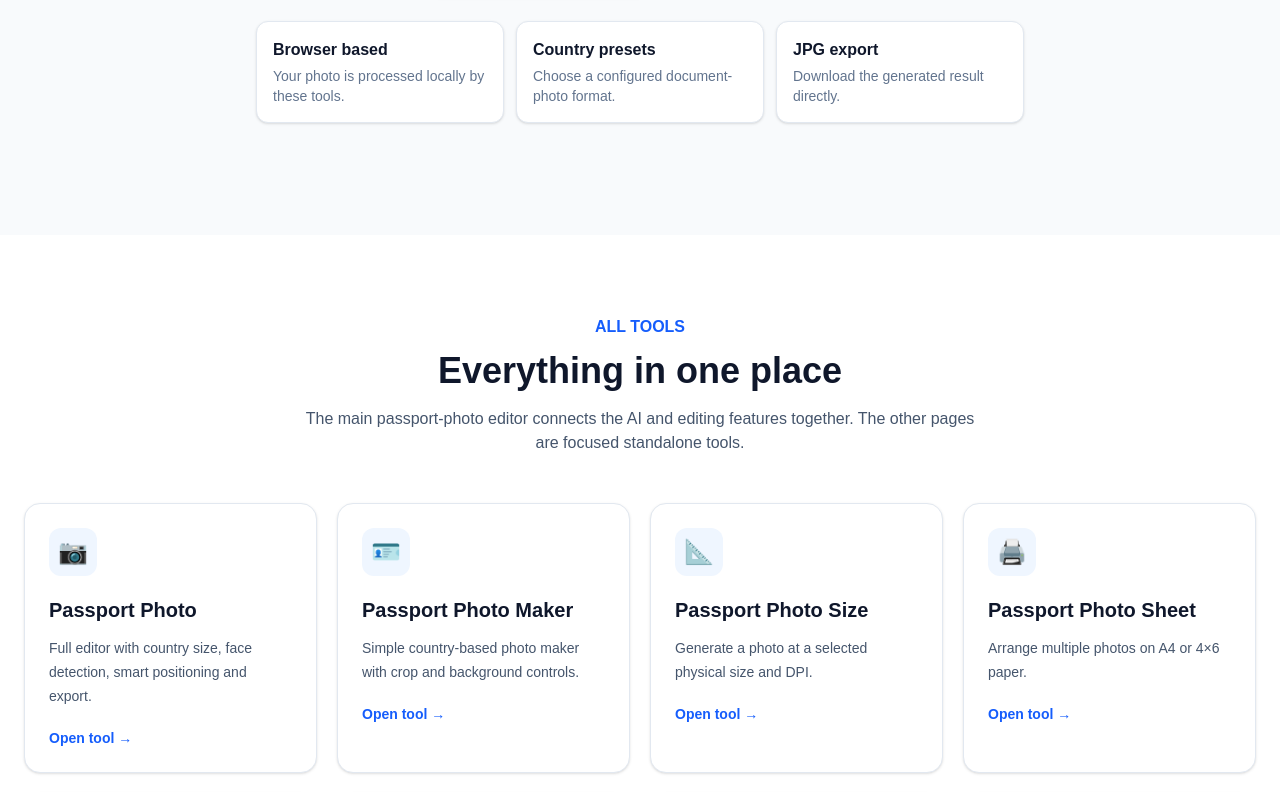
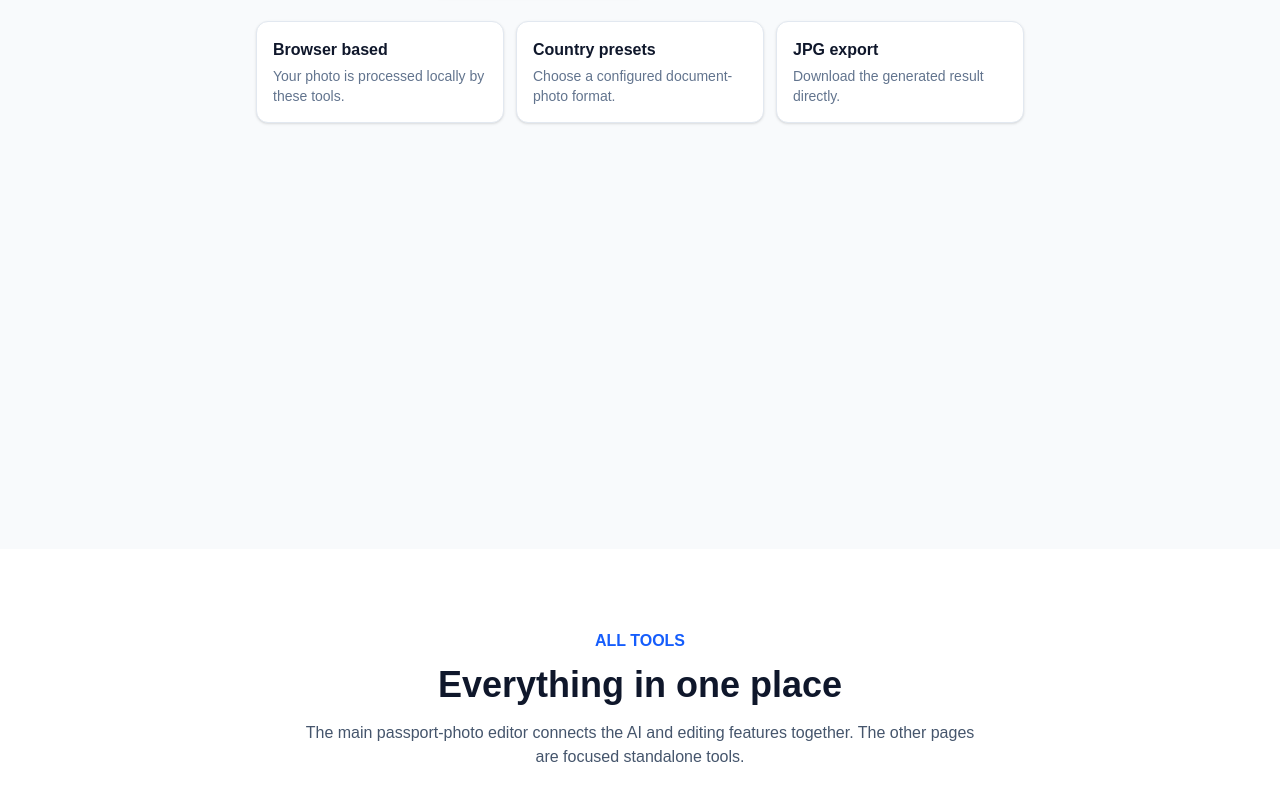
Before and after one commit to sajjadkhan11228/visapic, a Next.js app: page / in a window 1280 px wide. Shown: the part 580-1372 px from the top of the page. Built offline with nearby package versions, Linux system fonts and the light colour scheme.

Commit message:
Add Adsterra banner ads

```diff
--- /dev/null
+++ b/app/components/AdsterraBanner.tsx
@@ -0,0 +1,52 @@
+"use client";
+
+export default function AdsterraBanner() {
+  const adCode = `
+    <!DOCTYPE html>
+    <html>
+      <head>
+        <meta name="viewport" content="width=300,height=250" />
+        <style>
+          html, body {
+            margin: 0;
+            padding: 0;
+            width: 300px;
+            height: 250px;
+            overflow: hidden;
+            background: transparent;
+          }
+        </style>
+      </head>
+      <body>
+        <script>
+          var atOptions = {
+            'key': '14961df5a90435a2d455a8b391ae9866',
+            'format': 'iframe',
+            'height': 250,
+            'width': 300,
+            'params': {}
+          };
+        </script>
+
+        <script src="https://www.highrevenueformat.com/14961df5a90435a2d455a8b391ae9866/invoke.js"></script>
+      </body>
+    </html>
+  `;
+
+  return (
+    <div className="flex justify-center py-8">
+      <iframe
+        title="Advertisement"
+        srcDoc={adCode}
+        width="300"
+        height="250"
+        style={{
+          border: "0",
+          display: "block",
+          overflow: "hidden",
+        }}
+        loading="lazy"
+      />
+    </div>
+  );
+}
--- a/app/page.tsx
+++ b/app/page.tsx
@@ -1,3 +1,5 @@
+import AdsterraBanner from "./components/AdsterraBanner";
+
 const tools = [
   {
     icon: "📷",
@@ -16,73 +18,85 @@ const tools = [
   {
     icon: "📐",
     title: "Passport Photo Size",
-    description: "Generate a photo at a selected physical size and DPI.",
+    description:
+      "Generate a photo at a selected physical size and DPI.",
     href: "/passport-photo-size",
   },
   {
     icon: "🖨️",
     title: "Passport Photo Sheet",
-    description: "Arrange multiple photos on A4 or 4×6 paper.",
+    description:
+      "Arrange multiple photos on A4 or 4×6 paper.",
     href: "/passport-photo-sheet",
   },
   {
     icon: "✂️",
     title: "Image Cropper",
-    description: "Crop, rotate and resize the framing of an image.",
+    description:
+      "Crop, rotate and resize the framing of an image.",
     href: "/image-cropper",
   },
   {
     icon: "↔️",
     title: "Image Resizer",
-    description: "Resize images with presets or custom dimensions.",
+    description:
+      "Resize images with presets or custom dimensions.",
     href: "/image-resizer",
   },
   {
     icon: "🗜️",
     title: "Image Compressor",
-    description: "Reduce JPG size to a target file-size range.",
+    description:
+      "Reduce JPG size to a target file-size range.",
     href: "/image-compressor",
   },
   {
     icon: "📉",
     title: "Image Size Reducer",
-    description: "Reduce image dimensions and file size in your browser.",
+    description:
+      "Reduce image dimensions and file size in your browser.",
     href: "/image-size-reducer",
   },
   {
     icon: "🔄",
     title: "JPG to PNG",
-    description: "Convert JPG, JPEG, WebP or BMP images to PNG.",
+    description:
+      "Convert JPG, JPEG, WebP or BMP images to PNG.",
     href: "/jpg-to-png",
   },
   {
     icon: "🖼️",
     title: "Image to JPG",
-    description: "Convert images to JPG with a selectable background.",
+    description:
+      "Convert images to JPG with a selectable background.",
     href: "/image-to-jpg",
   },
   {
     icon: "🎨",
     title: "Background Changer",
-    description: "Prepare a photo with a selected background color.",
+    description:
+      "Prepare a photo with a selected background color.",
     href: "/background-changer",
   },
   {
     icon: "📄",
     title: "Photo to PDF",
-    description: "Turn an image into a printable PDF.",
+    description:
+      "Turn an image into a printable PDF.",
     href: "/photo-to-pdf",
   },
   {
     icon: "📏",
     title: "DPI Converter",
-    description: "Calculate physical size and export dimensions from DPI.",
+    description:
+      "Calculate physical size and export dimensions from DPI.",
     href: "/dpi-converter",
   },
   {
     icon: "🖨️",
     title: "Photo Print Sheet",
-    description: "Create a printable sheet with repeated passport photos.",
+    description:
+      "Create a printable sheet with repeated passport photos.",
     href: "/photo-print-sheet",
   },
 ];
@@ -117,9 +131,11 @@ export default function Home() {
             <a href="#tools" className="hover:text-blue-600">
               Tools
             </a>
+
             <a href="#how-it-works" className="hover:text-blue-600">
               How It Works
             </a>
+
             <a href="/about" className="hover:text-blue-600">
               About
             </a>
@@ -134,6 +150,7 @@ export default function Home() {
         </div>
       </header>
 
+      {/* HERO */}
       <section className="bg-slate-50">
         <div className="mx-auto max-w-7xl px-6 py-20 text-center md:py-28">
           <div className="mx-auto mb-6 inline-flex rounded-full border border-blue-100 bg-blue-50 px-4 py-2 text-sm font-semibold text-blue-700">
@@ -185,12 +202,18 @@ export default function Home() {
               text="Download the generated result directly."
             />
           </div>
+
+          {/* AD 1 */}
+          <AdsterraBanner />
         </div>
       </section>
 
+      {/* TOOLS */}
       <section id="tools" className="mx-auto max-w-7xl px-6 py-20">
         <div className="mx-auto max-w-2xl text-center">
-          <p className="font-semibold text-blue-600">ALL TOOLS</p>
+          <p className="font-semibold text-blue-600">
+            ALL TOOLS
+          </p>
 
           <h2 className="mt-3 text-3xl font-bold md:text-4xl">
             Everything in one place
@@ -202,6 +225,9 @@ export default function Home() {
           </p>
         </div>
 
+        {/* AD 2 */}
+        <AdsterraBanner />
+
         <div className="mt-12 grid gap-5 sm:grid-cols-2 lg:grid-cols-4">
           {tools.map((tool) => (
             <ToolCard key={tool.href} {...tool} />
@@ -209,10 +235,16 @@ export default function Home() {
         </div>
       </section>
 
-      <section id="how-it-works" className="bg-slate-50 px-6 py-20">
+      {/* HOW IT WORKS */}
+      <section
+        id="how-it-works"
+        className="bg-slate-50 px-6 py-20"
+      >
         <div className="mx-auto max-w-7xl">
           <div className="text-center">
-            <p className="font-semibold text-blue-600">HOW IT WORKS</p>
+            <p className="font-semibold text-blue-600">
+              HOW IT WORKS
+            </p>
 
             <h2 className="mt-3 text-3xl font-bold md:text-4xl">
               Create your photo in 4 steps
@@ -247,9 +279,12 @@ export default function Home() {
         </div>
       </section>
 
+      {/* COUNTRIES */}
       <section className="mx-auto max-w-7xl px-6 py-20">
         <div className="text-center">
-          <p className="font-semibold text-blue-600">COUNTRIES</p>
+          <p className="font-semibold text-blue-600">
+            COUNTRIES
+          </p>
 
           <h2 className="mt-3 text-3xl font-bold md:text-4xl">
             Configured country presets
@@ -272,8 +307,12 @@ export default function Home() {
             </a>
           ))}
         </div>
+
+        {/* AD 3 */}
+        <AdsterraBanner />
       </section>
 
+      {/* PRIVACY / CTA */}
       <section className="bg-slate-900 px-6 py-16 text-white">
         <div className="mx-auto max-w-4xl text-center">
           <h2 className="text-3xl font-bold">
@@ -295,6 +334,7 @@ export default function Home() {
         </div>
       </section>
 
+      {/* FOOTER */}
       <footer className="border-t border-slate-200 bg-white">
         <div className="mx-auto flex max-w-7xl flex-col gap-5 px-6 py-8 md:flex-row md:items-center md:justify-between">
           <div>
@@ -312,19 +352,31 @@ export default function Home() {
           </div>
 
           <div className="flex flex-wrap gap-5 text-sm text-slate-500">
-            <a href="/about" className="hover:text-blue-600">
+            <a
+              href="/about"
+              className="hover:text-blue-600"
+            >
               About
             </a>
 
-            <a href="/privacy" className="hover:text-blue-600">
+            <a
+              href="/privacy"
+              className="hover:text-blue-600"
+            >
               Privacy
             </a>
 
-            <a href="/terms" className="hover:text-blue-600">
+            <a
+              href="/terms"
+              className="hover:text-blue-600"
+            >
               Terms
             </a>
 
-            <a href="/contact" className="hover:text-blue-600">
+            <a
+              href="/contact"
+              className="hover:text-blue-600"
+            >
               Contact
             </a>
           </div>
@@ -380,11 +432,17 @@ function StepCard({
 }) {
   return (
     <div className="rounded-2xl border border-slate-200 bg-white p-7 shadow-sm">
-      <div className="text-4xl font-bold text-blue-600">{number}</div>
+      <div className="text-4xl font-bold text-blue-600">
+        {number}
+      </div>
 
-      <h3 className="mt-5 text-xl font-bold">{title}</h3>
+      <h3 className="mt-5 text-xl font-bold">
+        {title}
+      </h3>
 
-      <p className="mt-3 leading-7 text-slate-600">{description}</p>
+      <p className="mt-3 leading-7 text-slate-600">
+        {description}
+      </p>
     </div>
   );
 }
@@ -398,7 +456,9 @@ function TrustItem({
 }) {
   return (
     <div className="rounded-xl border border-slate-200 bg-white p-4 shadow-sm">
-      <div className="font-bold text-slate-900">{title}</div>
+      <div className="font-bold text-slate-900">
+        {title}
+      </div>
 
       <div className="mt-1 text-sm leading-5 text-slate-500">
         {text}
```
